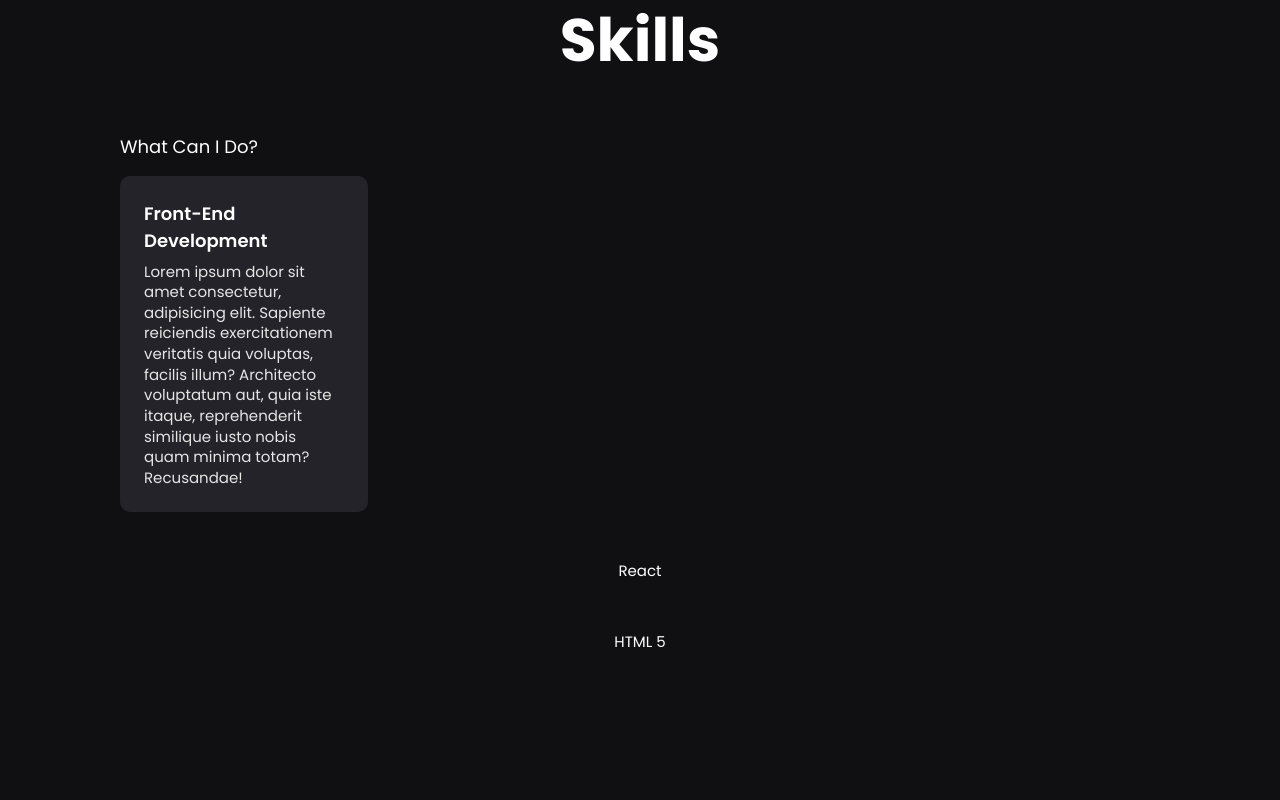
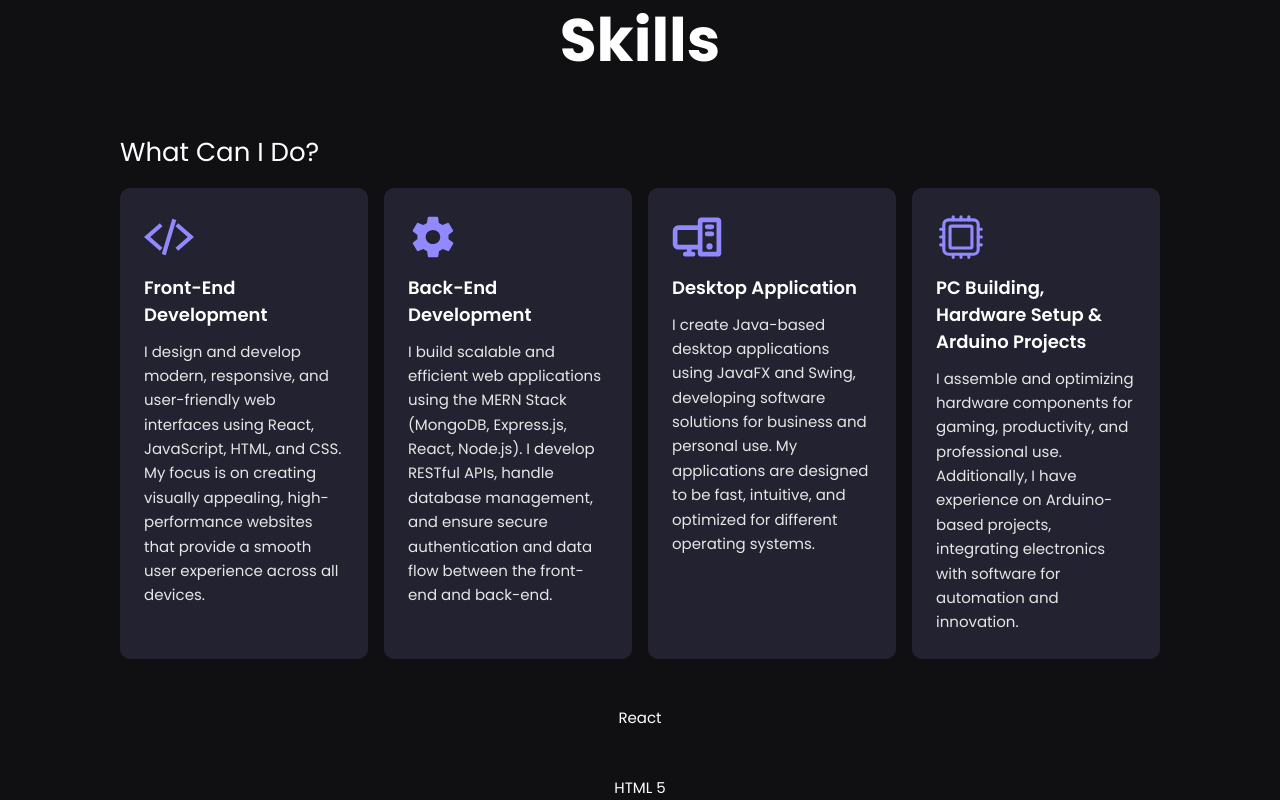
Before and after one commit to selrahcjstn/Portfolio, a React (Vite) app: page / in a window 1280 px wide. Shown: the part 2500-3300 px from the top of the page. Before the commit the page ends 3153 px from the top, so only its background shows below. Built offline with nearby package versions, Linux system fonts and the light colour scheme.

Commit message:
Done with what can i do section in skills component

```diff
--- a/src/components/education/TimelineCard.jsx
+++ b/src/components/education/TimelineCard.jsx
@@ -16,7 +16,7 @@ function Timeline() {
                         </div>
                         <div className="flex-1 w-[2px] bg-gradient-to-b from-[#9389fe] to-[#1b1c21] mr-2"></div>
                     </div>
-                    <div className="bg-[#232329] p-6 w-full h-full flex-1 flex flex-col sm:pt-10 rounded-[10px] space-y-5">
+                    <div className="bg-[#363450]/50 p-6 w-full h-full flex-1 flex flex-col sm:pt-10 rounded-[10px] space-y-5">
                         <div className="flex flex-col space-y-1">
                             <h2 className="text-[18px] md:text-[22px] font-bold leading-tight">{item.course}</h2>
                             <p className="text-[#b8b8b8] text-[14px] md:text-[16px] ">{item.school} - <span>{item.location}</span></p>
--- a/src/components/skills/WCanIDo.jsx
+++ b/src/components/skills/WCanIDo.jsx
@@ -1,14 +1,21 @@
+import { useState } from 'react';
+import WCanIDoData from '../../data/skills/what-can-i-do-data'
 function WCanIDo() {
+    const [data] = useState(WCanIDoData);
+
     return (
         <div className="space-y-4">
-            <h1 className="text-[18px]">What Can I Do?</h1>
+            <h1 className="text-[26px]">What Can I Do?</h1>
             <div className="grid grid-cols-1 sm:grid-cols-2 lg:grid-cols-4 gap-4">
-                <div className="bg-[#232329] p-6 rounded-[10px] space-y-2">
-                    <div className="font-semibold text-[18px]" >Front-End Development</div>
-                    <p className="text-[#e6e6e6] leading-snug">Lorem ipsum dolor sit amet consectetur, adipisicing elit. Sapiente reiciendis exercitationem veritatis quia voluptas, facilis illum? Architecto voluptatum aut, quia iste itaque, reprehenderit similique iusto nobis quam minima totam? Recusandae!</p>
-                </div>
+                {data.map((items, index) => (
+                    <div key={index} className="bg-[#363450]/50 p-6 rounded-[10px] space-y-3 ">
+                        <items.logo className="text-[50px] text-[#9389fe]" />
+                        <h1 className="font-semibold text-[18px]">{items.title}</h1>
+                        <p className="text-[#e6e6e6]  leading-relaxed">{items.description}</p>
+                    </div>
+                ))}
             </div>
-        </div>
+        </div >
     );
 }
 
--- /dev/null
+++ b/src/data/skills/what-can-i-do-data.js
@@ -0,0 +1,24 @@
+import { IoCodeSlashSharp } from "react-icons/io5";
+import { IoMdSettings } from "react-icons/io";
+import { PiDesktopTowerBold } from "react-icons/pi";
+import { IoHardwareChipOutline } from "react-icons/io5";
+
+const data = [{
+    logo: IoCodeSlashSharp,
+    title: 'Front-End Development',
+    description: 'I design and develop modern, responsive, and user-friendly web interfaces using React, JavaScript, HTML, and CSS. My focus is on creating visually appealing, high-performance websites that provide a smooth user experience across all devices.'
+}, {
+    logo: IoMdSettings,
+    title: 'Back-End Development',
+    description: 'I build scalable and efficient web applications using the MERN Stack (MongoDB, Express.js, React, Node.js). I develop RESTful APIs, handle database management, and ensure secure authentication and data flow between the front-end and back-end.'
+}, {
+    logo: PiDesktopTowerBold,
+    title: 'Desktop Application',
+    description: 'I create Java-based desktop applications using JavaFX and Swing, developing software solutions for business and personal use. My applications are designed to be fast, intuitive, and optimized for different operating systems.'
+}, {
+    logo: IoHardwareChipOutline,
+    title: 'PC Building, Hardware Setup & Arduino Projects',
+    description: 'I assemble and optimizing hardware components for gaming, productivity, and professional use. Additionally, I have experience on Arduino-based projects, integrating electronics with software for automation and innovation.'
+}]
+
+export default data;
```
